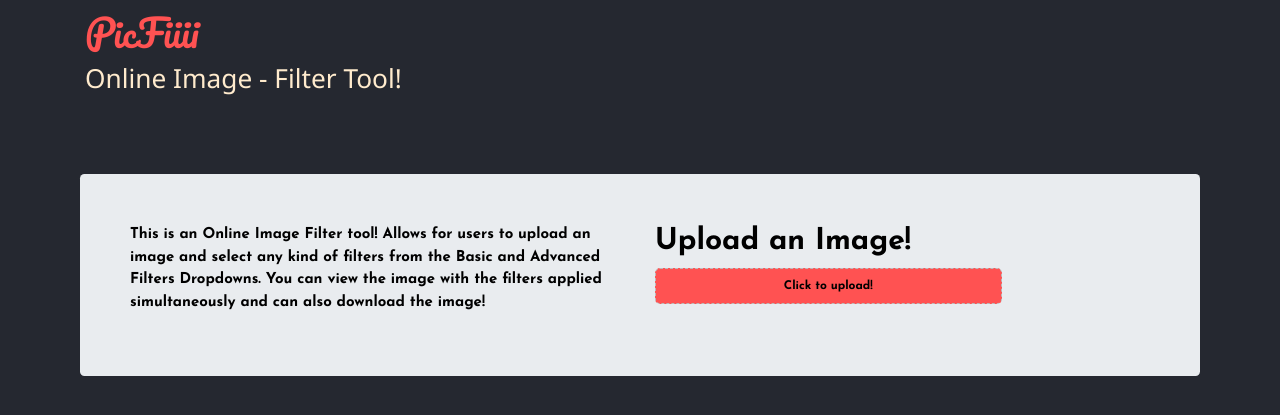
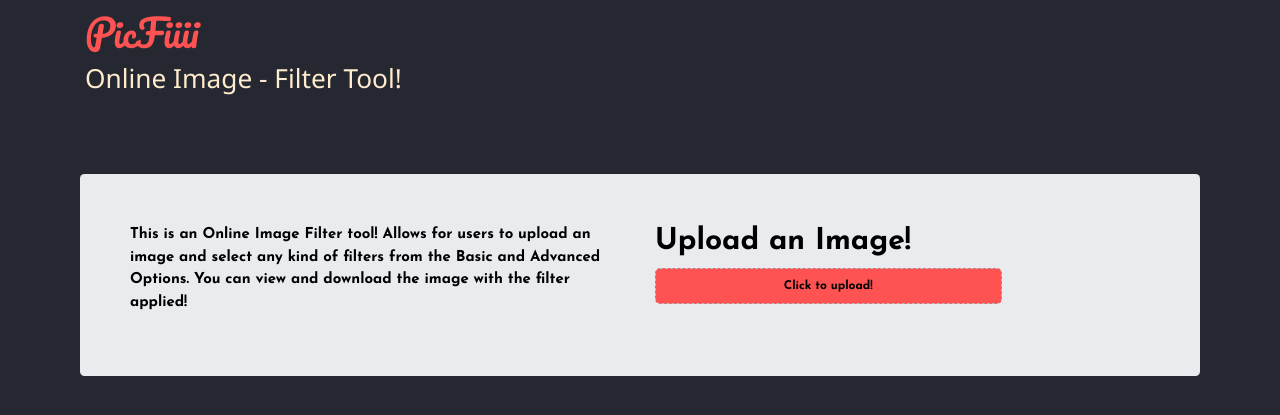
Before and after one commit to atshaya-anand/picFiiii, a Flask app: page / in a window 1280 px wide. Shown: the part 70-485 px from the top of the page. Run offline with Flask 2, Linux system fonts and the light colour scheme; some libraries are stand-ins or nearby versions.

Commit message:
Update index.html

```diff
--- a/templates/index.html
+++ b/templates/index.html
@@ -23,8 +23,8 @@
 
         <div class="row">
           <div class="col-sm" style="color: black;">
-                This is an Online Image Filter tool! Allows for users to upload an image and select any kind of filters from the Basic and Advanced Filters Dropdowns.
-                You can view the image with the filters applied simultaneously and can also download the image!
+                This is an Online Image Filter tool! Allows for users to upload an image and select any kind of filters from the Basic and Advanced Options.
+                You can view and download the image with the filter applied!
           </div>
           <div class="col-sm">
             <h2 style="font-family: 'Josefin Sans', sans-serif;">Upload an Image!</h2>
```
